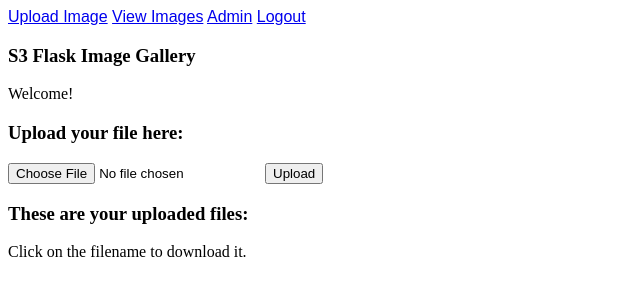
After one commit to Dalbert1/image-gallery, a Flask app: template gallery/ui/templates/all_user_images.html in a window 1280 px wide. The commit adds this page. Shown: the top 300 px of the page, without its empty margins (0-640 px from the left). Run offline with Flask 2, Linux system fonts and the light colour scheme; the template is opened without the code that fills it, so the values that code supplies are empty; parts of the project's set-up code (start-up, migrations or seed data) failed here and were passed over.

Commit message:
Got file uploads working

```diff
--- a/gallery/tools/db.py
+++ b/gallery/tools/db.py
@@ -33,6 +33,7 @@ def execute(query,args=None):
 		cursor.execute(query)
 	else:
 		cursor.execute(query, args)
+	connection.commit()
 	return cursor
 
 def listUsers():
--- a/gallery/tools/secrets.py
+++ b/gallery/tools/secrets.py
@@ -5,7 +5,7 @@ from botocore.exceptions import ClientError
 
 def get_secret_image_gallery():
 
-	secret_name = "sec-ig-image_gallery"
+	secret_name = "m6sec-ig-image_gallery"
 	region_name = "us-west-2"
 
 	# Create a Secrets Manager client
--- a/gallery/ui/app.py
+++ b/gallery/ui/app.py
@@ -1,57 +1,159 @@
-from flask import Flask, session, render_template, redirect, url_for, request
-#from gallery.tools.user_dao import UserDAO #UserDAO
+import os
+import base64
+from flask import Flask, flash, session, render_template, redirect, url_for, request, send_file
 from gallery.tools.postgres_user_dao import PostgresUserDAO
 from gallery.tools.user import User
 from gallery.tools.db import connect
 from gallery.tools.secrets import get_secret_flask_session
-from functools import wraps # decorator/wrapper requires_admin below
+from gallery.tools.s3 import list_files, upload_file, download_file, put_object
+from werkzeug.utils import secure_filename
+from functools import wraps
+
+
+
+
+import logging
+import boto3
+from botocore.exceptions import ClientError
 
 app = Flask(__name__)
-
 app.secret_key = get_secret_flask_session()
 
+UPLOAD_FOLDER = "uploads"
+ALLOWED_EXTENSIONS = {'txt', 'pdf', 'png', 'jpg', 'jpeg', 'gif'}
+BUCKET = "edu.au.cc.m6.python-image-gallery"
+
+#app.config['UPLOAD_FOLDER']
+
 connect()
+
+# Retrieve the list of existing buckets
+s3 = boto3.client('s3')
+response = s3.list_buckets()
+
+# Output the bucket names
+print('Existing buckets:')
+for bucket in response['Buckets']:
+   print(f'  {bucket["Name"]}')
+
+
+def allowed_file(filename):
+   return '.' in filename and \
+         filename.rsplit('.', 1)[1].lower() in ALLOWED_EXTENSIONS
+
+
 
 def get_user_dao():
    return PostgresUserDAO()
 
 def check_admin():
-   return 'username' in session and session['username'] == 'fred'
+   if 'username' in session:
+      is_admin = get_user_dao().get_admin_user_by_username(session['username'])
+      return is_admin
+   else:
+      return None
+
+def check_auth():
+   return 'username' in session and get_user_dao().get_user_by_username(session['username'])
 
 def requires_admin(view):
    @wraps(view)
    def decorated(**kwargs):
       if not check_admin():
+         return "Restricted to administrator"
+      return view(**kwargs)
+   return decorated
+
+def requires_auth(view):
+   @wraps(view)
+   def decorated(**kwargs):
+      if not check_auth():
          return redirect('/login')
       return view(**kwargs)
    return decorated
 
-@app.route('/') #/admin/users replacement
-def root_page(): # admin_interface()
-   return render_template('login.html')
-
-@app.route('/admin/users') #/admin/users replacement
-@requires_admin # wrapper from above
-def users(): # admin_interface()
-   return render_template('users.html', users=get_user_dao().get_users())
 
 
-@app.route('/admin/deleteUser/<username>')
-def deleteUser():
-   return render_template("confirm.html",
-                           title ="Confirm Delete",
-                           message="Are you sure you want to delete this user?",
-                           on_yes="/admin/executeDeleteUser/"+username,
-                           on_no="/admin/users")
 
-@app.route('/admin/executeDeleteUser/<username>')
-def executeDeleteUser(username):
-   get_user_dao().delete_user(username)
-   return redirect('/admin/users')
 
-@app.route('/invalidLogin') # LOOK AT MESSAGE FLASHING FUNCTION INSTEAD OF REDIRECT ~  ALLOWS TO ASYNC TELL USER THEIR STUFF IS INVALID
-def invalidLogin():
-   return "Invalid"
+
+
+#performs the file uploads
+@app.route("/upload", methods=['GET', 'POST'])
+def upload():
+  # if request.method == 'POST':
+    #  print(request.files)
+     #    print(request.files['photo'])
+   print(request.files)
+   image = request.files['file']
+   image_string = base64.b64encode(image.read())
+   print(request)
+   print(os.path)
+   print(image)
+   filename = secure_filename(image.filename)
+   #file.save(os.path.join(app.config['UPLOAD_FOLDER'], filename))
+
+   put_object(BUCKET, image.filename, image)
+   # f#ilename = secure_filename(image_string)
+   #print(image_string)
+  # upload_file(image_string, BUCKET)
+   #print('File pushed to s3')
+   #file.save(os.path.join(app.config['UPLOAD_FOLDER'], filename))
+   return redirect(url_for('root_page'))
+
+
+"""
+# check if the post request has the file part
+if 'file' not in request.files:
+flash('No file part')
+return redirect(request.url)
+file = request.files['photo']
+# if user does not select file, browser also
+# submit an empty part without filename
+if file.filename == '':
+flash('No selected file')
+return redirect(request.url)
+if file and allowed_file(file.filename):
+image = request.files['photo']
+image_string = base64.b64encode(image.read())
+# f#ilename = secure_filename(image_string)
+print(image_string)
+upload_file(image_string, BUCKET)
+print('File pushed to s3')
+#file.save(os.path.join(app.config['UPLOAD_FOLDER'], filename))
+return redirect(url_for('/'))
+else:
+return '''
+<!doctype html>
+<title>Upload new File</title>
+<h1>Upload new File</h1>
+<form method=post enctype=multipart/form-data>
+<input type=file name=file>
+<input type=submit value=Upload>
+</form>
+'''
+"""
+
+
+
+
+
+
+
+
+
+
+
+@app.route('/')
+@requires_auth
+def root_page():
+   return render_template('home.html', user=get_user_dao().get_user_by_username(session['username']))
+
+@app.route('/logout')
+@requires_auth
+def logout():
+   session['username'] = None
+   return redirect('/login')
 
 @app.route('/login', methods=['GET', 'POST'])
 def login():
@@ -67,11 +169,36 @@ def login():
       return render_template('login.html')
 
 
-@app.route('/admin/newUser')
-def new_user_interface():
-   return render_template('new_user.html')
+@app.route('/admin/users')
+@requires_admin
+def users():
+   return render_template('users.html', users=get_user_dao().get_users())
 
+# WORKING
+@app.route('/admin/deleteUser/<username>')
+@requires_admin
+def deleteUser():
+   return render_template("confirm.html",
+                           title ="Confirm Delete",
+                           message="Are you sure you want to delete this user?",
+                           on_yes="/admin/executeDeleteUser/"+username,
+                           on_no="/admin/users")
+
+# WORKING
+@app.route('/admin/executeDeleteUser/<username>')
+@requires_admin
+def executeDeleteUser(username):
+   get_user_dao().delete_user(username)
+   return redirect('/admin/users')
+
+# WORKING
+@app.route('/invalidLogin') # LOOK AT MESSAGE FLASHING FUNCTION INSTEAD OF REDIRECT ~  ALLOWS TO ASYNC TELL USER THEIR STUFF IS INVALID
+def invalidLogin():
+   return "Invalid"
+
+# WORKING
 @app.route('/admin/editUser/<username>/<full_name>', methods=['GET'])
+@requires_admin
 def modify_user(username, full_name):
    user = get_user_dao().get_user_by_username(username) # returns user object from DAO
    if user is None:  # if user not found or password wrong
@@ -79,16 +206,25 @@ def modify_user(username, full_name):
    else:
       return render_template('editUser.html', user=user)
 
-@app.route('/admin/commitEdit/', methods=['POST'])
+# (?)
+@app.route('/admin/commitEdit', methods=['POST'])
+@requires_admin
 def commit_edit():
-   user = get_user_dao().get_user_by_username(username)
-   if user is None:  # if user not found or password wrong
-      return redirect('/admin/users')
+   if request.method == 'POST':
+      get_user_dao().modify_user(request.form["username"], request.form["new_password"], request.form["new_full_name"])
+      return render_template('users.html', users=get_user_dao().get_users())
    else:
-      get_user_dao().modify_user(request.form["username"], request.form["new_password"], request.form["new_full_name"])
-      return redirect('/admin/users')
+      return render_template('users.html', users=get_user_dao().get_users())
 
+# WORKING
+@app.route('/admin/newUser')
+@requires_admin
+def new_user_interface():
+   return render_template('new_user.html')
+
+#WORKING
 @app.route('/admin/commitNewUser', methods=['POST'])
+@requires_admin
 def commit_new():
    user = get_user_dao().get_user_by_username(request.form["username"]) # returns user object from DAO
    if user is None:  # if user not found or password wrong
@@ -96,12 +232,43 @@ def commit_new():
    return redirect('/admin/users')
 
 
-@app.route('/storeStuff')
+
+
+
+
+
+
+
+# performs file downloads
+@app.route("/download/<filename>", methods=['GET'])
+def download(filename):
+   if request.method == 'GET':
+      output = download_file(filename, BUCKET)
+      return send_file(output, as_attachment=True)
+
+
+# page for user to upload their new file
+@app.route('/<username>/upload', methods=['GET'])
+@requires_auth
+def new_image(username):
+   return render_template('new_image.html', user=get_user_dao().get_user_by_username(session['username']))
+
+
+#displays all images for given user
+@app.route('/<username>/all_images', methods=['GET'])
+@requires_auth
+def user_images(username):
+   contents = list_files("edu.au.cc.m6.python-image-gallery")
+   return render_template('all_user_images.html', contents=contents)
+
+# reset session var
+@app.route('/reset')
 def storeStuff():
-   session['something'] = 22
+   session['username'] = ""
    session['other thing'] = 'bob'
    return ""
 
+# debug
 @app.route('/debugSession')
 def debugSession():
    result = ""
--- a/gallery/ui/debug.py
+++ b/gallery/ui/debug.py
@@ -1,5 +1,5 @@
 #!/usr/bin/bash
 
-export FLASK_APP=user_admin.py
+export FLASK_APP=app.py
 export FLASK_ENV=development
 flask run --host=0.0.0.0
--- /dev/null
+++ b/gallery/ui/templates/all_user_images.html
@@ -0,0 +1,47 @@
+<!DOCTYPE html>
+<html>
+<head>
+   <title>Upload Image</title>
+   <meta charset="utf-8" />
+   </head>
+   <header>
+      <nav style="color: black;font-family:arial">
+      <a href="{{ url_for('new_image') }}">Upload Image</a>
+      <a href="{{ url_for('user_images') }}">View Images</a>
+      <a href="{{ url_for('users') }}">Admin</a>
+      <a href="{{ url_for('logout') }}">Logout</a>
+   </nav>
+   </header>
+   <body>
+      <!DOCTYPE html>
+      <html>
+         <head>
+            <title>S3 Image Upload</title>
+         </head>
+         <body>
+            <div class="content">
+                  <h3>S3 Flask Image Gallery</h3>
+                  <p>Welcome!</p>
+                  <div>
+                     <h3>Upload your file here:</h3>
+                     <form method="POST" action="/upload" enctype=multipart/form-data>
+                        <input type=file name=file>
+                        <input type=submit value=Upload>
+                     </form>
+                  </div>
+                  <div>
+                     <h3>These are your uploaded files:</h3>
+                     <p>Click on the filename to download it.</p>
+                     <ul>
+                        {% for item in contents %}
+                           <li>
+                              <a href="/download/{{ item.Key }}"> {{ item.Key }} </a>
+                           </li>
+                        {% endfor %}
+                     </ul>
+                  </div>
+            </div>
+         </body>
+      </html>
+   </body>
+</html>
--- a/gallery/ui/templates/editUser.html
+++ b/gallery/ui/templates/editUser.html
@@ -6,8 +6,10 @@
 	</head>
 	<header>
 		<nav style="color: black;font-family:arial">
-			<a href="{{ url_for('users') }}">Home</a>
+			<a href="{{ url_for('root_page') }}">Home</a>
+			<a href="{{ url_for('users') }}">Admin</a>
 			<a href="{{ url_for('new_user_interface') }}">Create New User</a>
+			<a href="{{ url_for('logout') }}">Logout</a>
 		</nav>
 	</header>
 	<body>
--- a/gallery/ui/templates/users.html
+++ b/gallery/ui/templates/users.html
@@ -6,8 +6,10 @@
 	</head>
 	<header>
 		<nav style="color: black;font-family:arial">
-		<a href="{{ url_for('users') }}">Home</a>
+		<a href="{{ url_for('root_page') }}">Home</a>
+		<a href="{{ url_for('users') }}">Admin</a>
 		<a href="{{ url_for('new_user_interface') }}">Create New User</a>
+		<a href="{{ url_for('logout') }}">Logout</a>
 	</nav>
 	</header>
 	<body>
```
Also changed, not shown: gallery/tools/postgres_user_dao.py (+11 -3 lines), gallery/tools/s3.py (+47 -6 lines), gallery/ui/templates/home.html (added, +19 -0 lines), gallery/ui/templates/new_image.html (added, +37 -0 lines).
